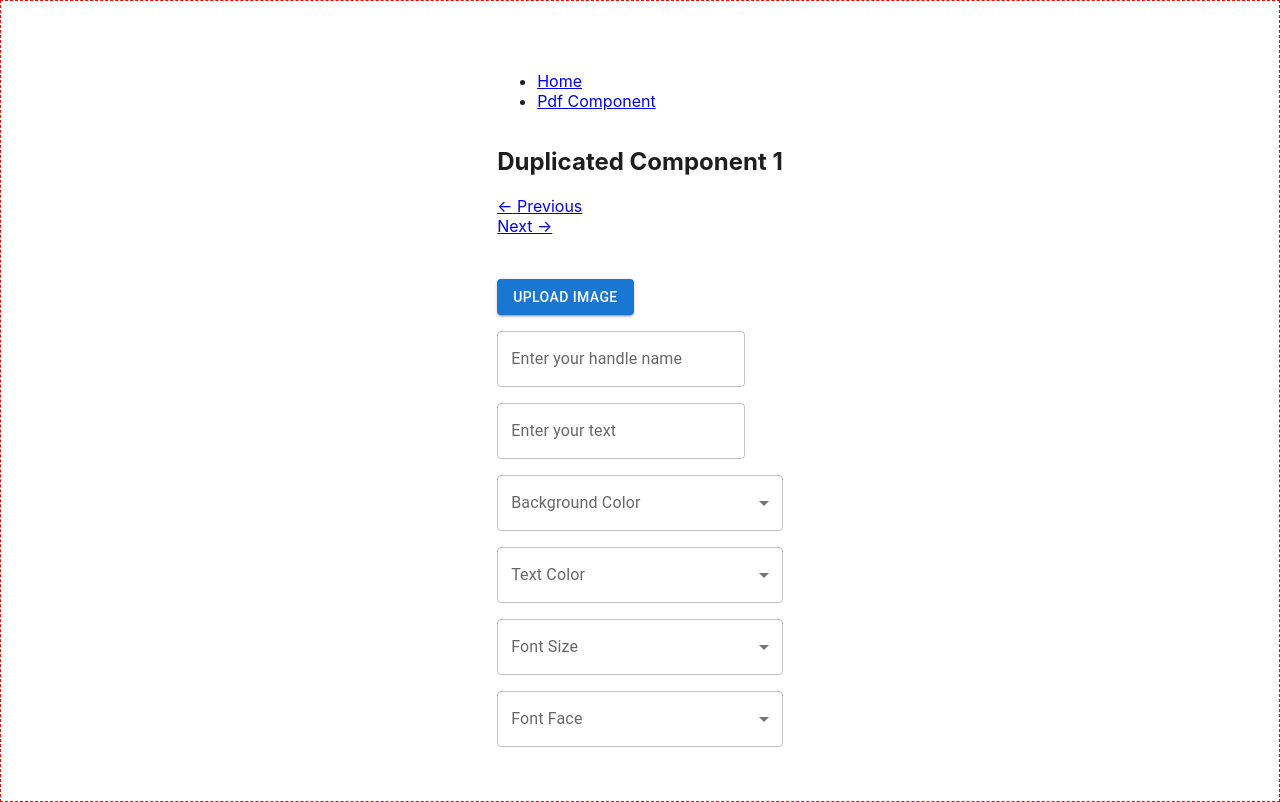
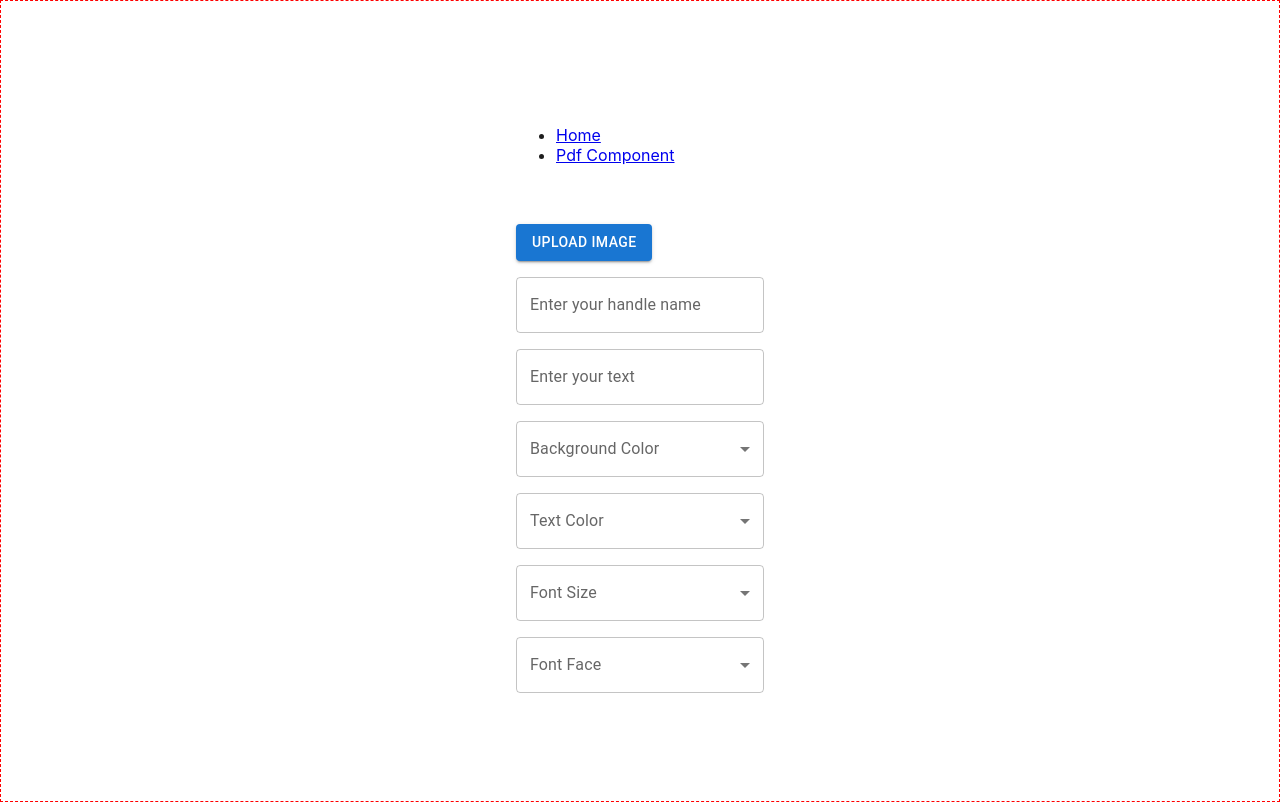
Before and after one commit to DouglasVDM/carousel-generator, a React (Create React App) app: page /parent/1 in a window 1280 px wide. Built offline with nearby package versions, Linux system fonts and the light colour scheme.

Commit message:
Removed Link component

```diff
--- a/src/components/FileUpload.js
+++ b/src/components/FileUpload.js
@@ -10,7 +10,6 @@ import {
   TextField,
 } from "@mui/material";
 import React, { useEffect, useState } from "react";
-import { Link, useLocation, useParams } from "react-router-dom";
 
 const FileUpload = () => {
   const [selectedImage, setSelectedImage] = useState(null);
@@ -101,20 +100,6 @@ const FileUpload = () => {
 
   return (
     <Stack>
-      <>
-        <h2>Duplicated Component {id}</h2>
-        <>
-          {id > 0 && (
-            <Link to={`/parent/${id - 1}`}>
-              <span>&#x2190;</span> Previous
-            </Link>
-          )}
-          <Link to={`/parent/${id + 1}`}>
-            Next <span>&#x2192;</span>
-          </Link>
-        </>
-      </>
-
       {imageUrl && selectedImage && (
         <Stack direction="row" textAlign="center">
           <Avatar
```
